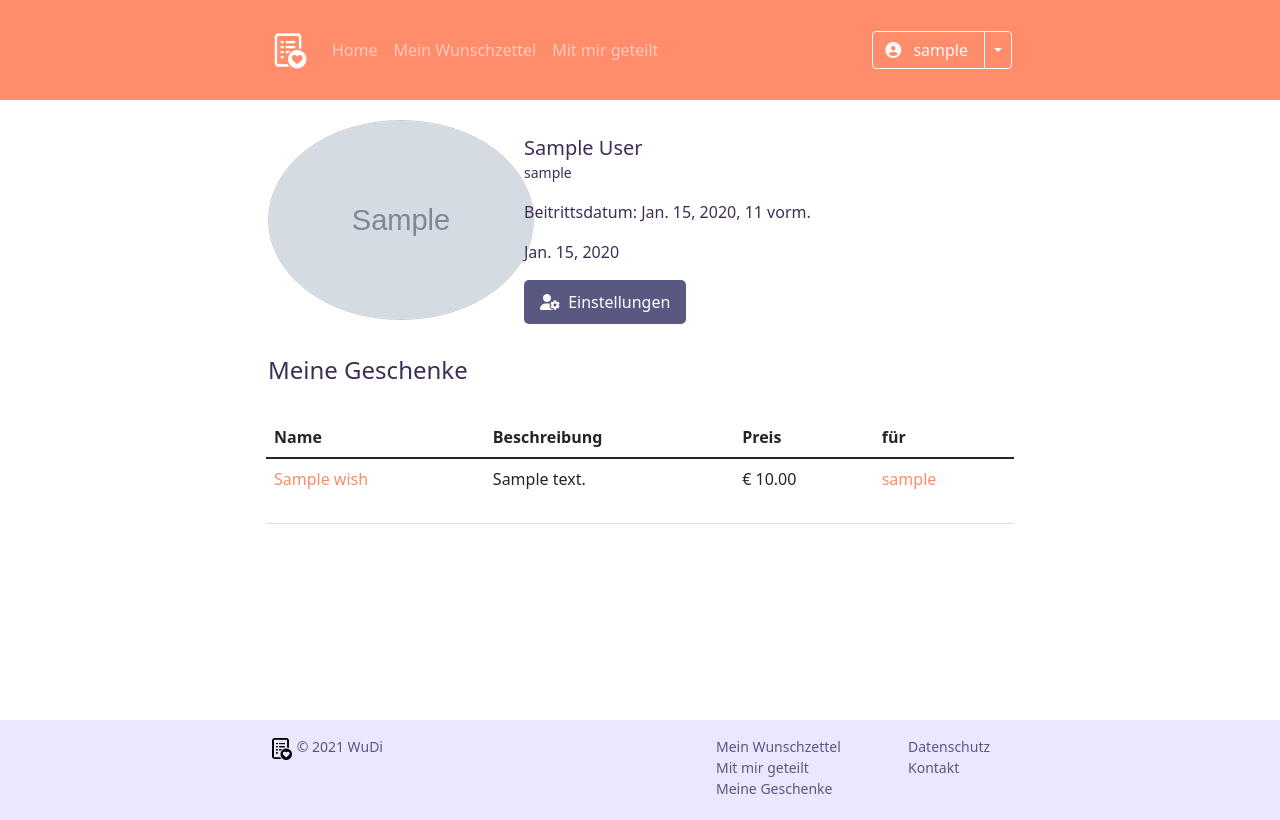
After one commit to allokz/django-wishlist, a Django app: page /accounts/profile in a window 1280 px wide. The commit adds this page. Run offline with Django 3.2, Linux system fonts and the light colour scheme; a user stored in the database is signed in; tables that the repository leaves empty hold one stand-in row (values such as "Sample post"); grey boxes marked "Sample" are stand-in pictures; some libraries are stand-ins or nearby versions.

Commit message:
profile page created
with url config, view, template

```diff
--- a/templates/base_generic.html
+++ b/templates/base_generic.html
@@ -47,12 +47,12 @@
 				</ul>
                 {% if user.is_authenticated %}
                 <div class="btn-group d-flex">
-                    <a class="btn btn-outline-light pe-3" href="#"><i class="fas fa-user-circle me-2"></i> {{ user.username }}</a>
+                    <a class="btn btn-outline-light pe-3" href="{% url 'profile' %}"><i class="fas fa-user-circle me-2"></i> {{ user.username }}</a>
                     <button type="button" class="btn btn-outline-light dropdown-toggle dropdown-toggle-split" data-bs-toggle="dropdown" aria-expanded="false">
                         <span class="visually-hidden">Toggle Dropdown</span>
                     </button>
                     <ul class="dropdown-menu dropdown-menu-end">
-                        <li><a class="dropdown-item" href="#">Dein Profil</a></li>
+                        <li><a class="dropdown-item" href="{% url 'profile' %}">Dein Profil</a></li>
                         <li><a class="dropdown-item" href="#">Einstellungen</a></li>
                         <li><hr class="dropdown-divider"></li>
                         <li><a class="dropdown-item" href="{% url 'logout' %}">Logout</a></li>
--- /dev/null
+++ b/templates/profile.html
@@ -0,0 +1,44 @@
+{% extends "base_generic.html" %}
+
+{% block content %}
+<div class="row">
+    <div class="col-md-4">
+        <img src="{{ user.image.url }}" class="rounded-circle d-block m-auto mb-3 mb-md-0" height="200px" style="border: 1px solid #ccc;">
+    </div>
+    <div class="col">
+        <p class="h5 mb-0 mt-3">{{ user.first_name }} {% if user.last_name %}{{ user.last_name }}{% endif %}</p>
+        <p><small>{{ user.username }}</small></p>
+        <p>Beitrittsdatum: {{ user.date_joined }}</p>
+        <p>{{ user.birthday }}</p>
+        <a href="#" class="button button-secondary mb-3"><i class="fas fa-user-cog me-1"></i> Einstellungen</a>
+    </div>
+</div>
+<div class="row pt-3" style="height: 200px;">
+    <p class="h4">Meine Geschenke</p>
+    {% if wish_list %}
+    <table class="table table-hover" style="width: calc(100% - 2*10px); margin-left: 10px;">
+        <thead>
+            <tr>
+                <th scope="col">Name</th>
+                <th scope="col">Beschreibung</th>
+                <th scope="col">Preis</th>
+                <th scope="col">für</th>
+            </tr>
+        </thead>
+        <tbody>
+            {% for wish in wish_list %}
+            <tr>
+                <td><a href="{{ wish.shop_url }}">{{ wish.name }}</a></td>
+                <td>{{ wish.description}}</td>
+                <td>€ {{ wish.price }}</td>
+                <td>
+                    <a href="{% url 'wishlist' wish.user.id %}">{{ wish.user }}</a>
+                </td>
+            </tr>
+            {% endfor %}
+        </tbody>
+    </table>
+    {% endif %}
+</div>
+
+{% endblock %}
--- a/wishlist/urls.py
+++ b/wishlist/urls.py
@@ -12,4 +12,5 @@ urlpatterns = [
     path('wish/<int:pk>/cancel', views.WishCancelView.as_view(), name='wish-cancel'),
     path('wish/<int:pk>/delete', views.WishDeleteView.as_view(), name='wish-delete'),
     path('wish/success', views.wish_operation_success, name='wish-operation-success'),
+    path('accounts/profile', views.ProfileView.as_view(), name='profile'),
 ]
--- a/wishlist/views.py
+++ b/wishlist/views.py
@@ -1,5 +1,6 @@
 from django.contrib.auth.models import User
 from django.contrib.auth.mixins import LoginRequiredMixin
+from django.contrib.auth.decorators import login_required
 from django.http.response import HttpResponseRedirect
 from django.shortcuts import render
 from django.urls.base import reverse
@@ -138,3 +139,11 @@ def wish_operation_success(request):
 
 def wishlists_shared_with_me(request):
     return render(request, 'wishlists_shared.html')
+
+
+class ProfileView(LoginRequiredMixin, generic.ListView):
+    model = Wish
+    template_name = 'profile.html'
+
+    def get_queryset(self):
+        return Wish.objects.filter(gifter__exact=self.request.user.id).order_by('user', 'name')
```
